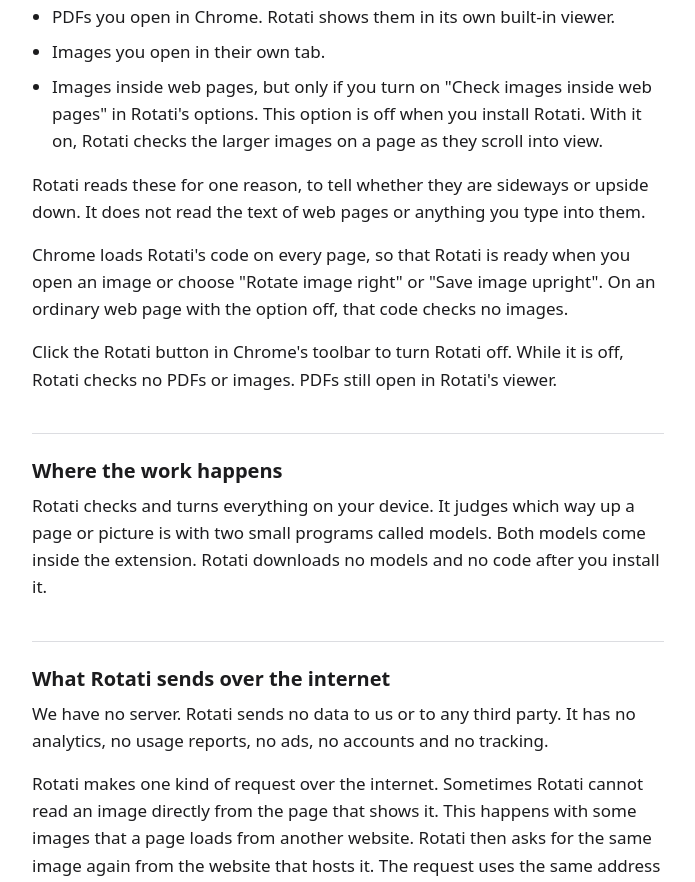
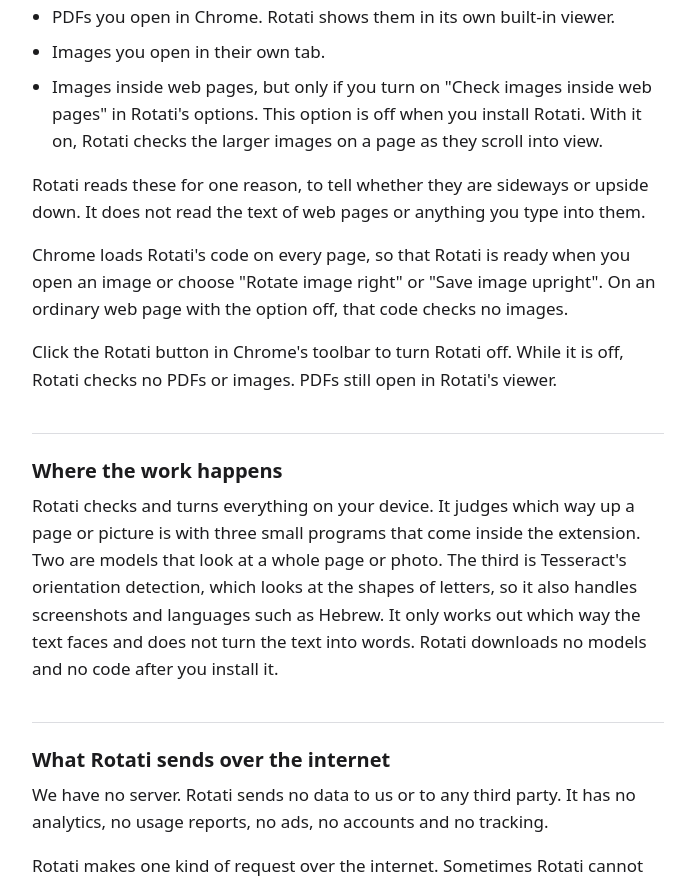
Before and after one commit to whole-systems/rotati-privacy, a plain HTML site: page index.html in a window 1280 px wide. Shown: the part 380-1262 px from the top of the page, without its empty margins (292-987 px from the left). Drawn offline with Linux system fonts and the light colour scheme.

Commit message:
Turn text screenshots upright with Tesseract's orientation detection (0.1.3)
The doc model reads upright Hebrew as upside down and stays unsure on
screenshots, so dark Hebrew chat screenshots were never turned. Tesseract
OSD now runs first in the cascade, loaded entirely from the extension
(legacy SIMD core and gzipped osd.traineddata, no OCR languages). All
thresholds were recalibrated on 31,000 images including Hebrew Wikipedia
and chat screenshots: those are 100% fixed with no wrong turns, document
pages go from 89.6% to 95.4% fixed, and every surface stays within its
false-positive budget. The package grows by about 5.7 MB. Privacy policy
and listing text name the third on-device component.

Co-Authored-By: Claude Opus 5.5 <noreply@anthropic.com>

```diff
--- a/index.html
+++ b/index.html
@@ -63,7 +63,7 @@
 <p>Click the Rotati button in Chrome's toolbar to turn Rotati off. While it is off, Rotati checks no PDFs or images. PDFs still open in Rotati's viewer.</p>
 
 <h2>Where the work happens</h2>
-<p>Rotati checks and turns everything on your device. It judges which way up a page or picture is with two small programs called models. Both models come inside the extension. Rotati downloads no models and no code after you install it.</p>
+<p>Rotati checks and turns everything on your device. It judges which way up a page or picture is with three small programs that come inside the extension. Two are models that look at a whole page or photo. The third is Tesseract's orientation detection, which looks at the shapes of letters, so it also handles screenshots and languages such as Hebrew. It only works out which way the text faces and does not turn the text into words. Rotati downloads no models and no code after you install it.</p>
 
 <h2>What Rotati sends over the internet</h2>
 <p>We have no server. Rotati sends no data to us or to any third party. It has no analytics, no usage reports, no ads, no accounts and no tracking.</p>
```
